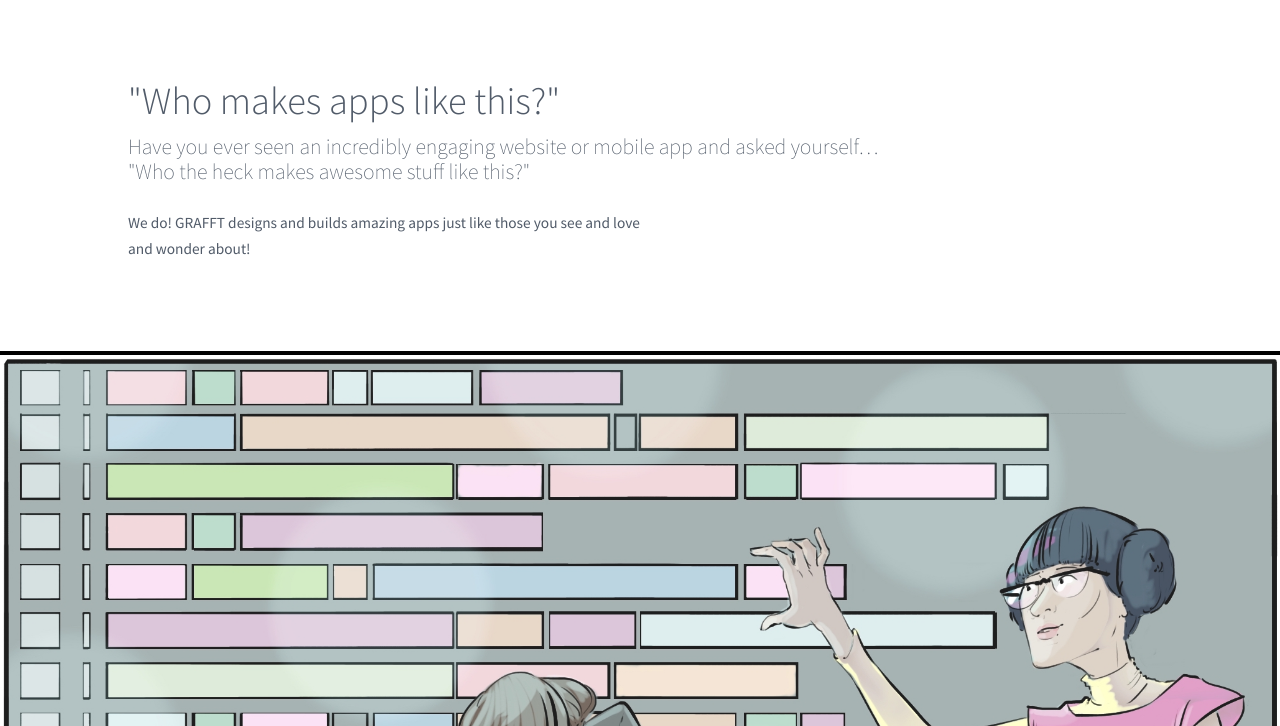
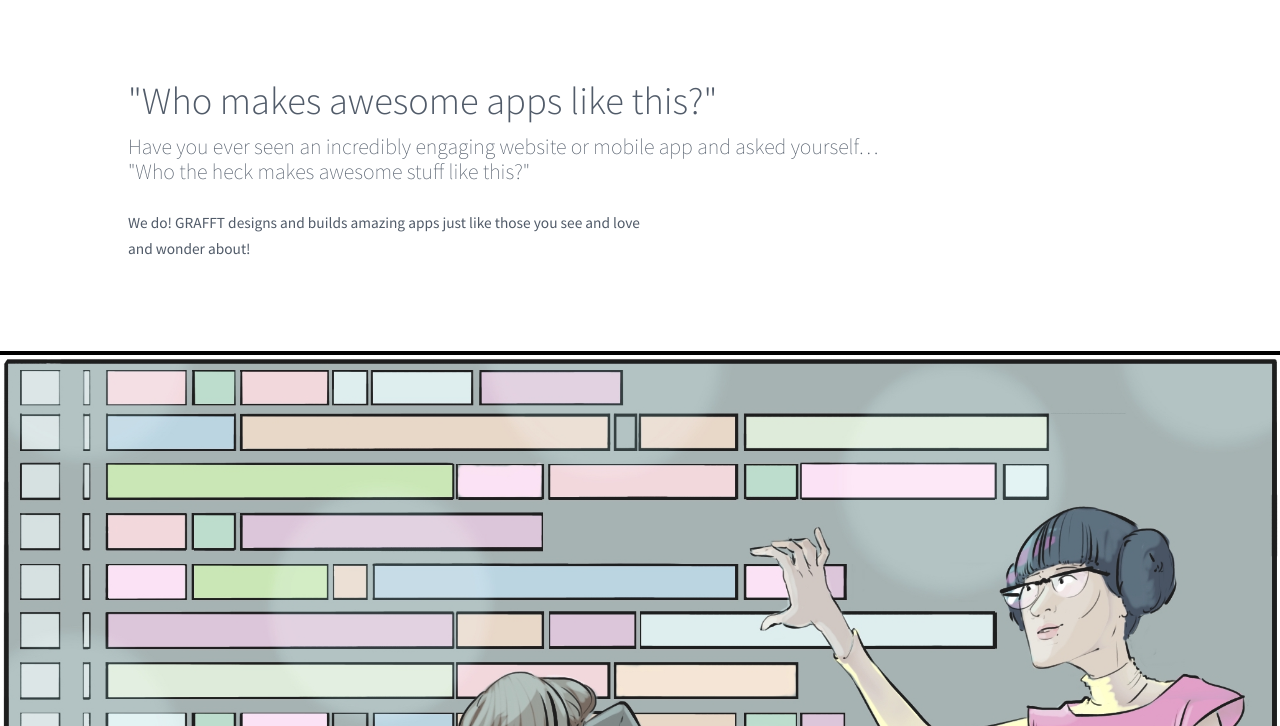
Before and after one commit to GRAFFT-Inc/grafft-inc.github.io, a Jekyll site: the page built from index.html, in a window 1280 px wide and 900 px high, scrolled down 734 px, cut to the strip 174-900 px from the top of the window. Built offline with Jekyll 4.4.1, drawn with Linux system fonts in a browser that asks for light colours; nearby versions of some CDN libraries.

Commit message:
design and copy

```diff
--- a/css/main.css
+++ b/css/main.css
@@ -294,6 +294,7 @@
 form button {
     background-color: #e01f3d;
     border: 0;
+    border-radius: 3px;
     color: #fff;
     display: block;
     font-size: 1vw;
--- a/index.html
+++ b/index.html
@@ -27,7 +27,7 @@
 
 <section class="copy copy-left section-light who-made-this">
     <hgroup>
-        <h1>"Who makes apps like this?"</h1>
+        <h1>"Who makes awesome apps like this?"</h1>
         <h2>Have you ever seen an incredibly engaging website or mobile app and asked yourself&hellip; "Who the heck makes awesome stuff like this?"</h2>
         <h3>We do! GRAFFT designs and builds amazing apps just like those you see and love and wonder about!</h3>
     </hgroup>
```
